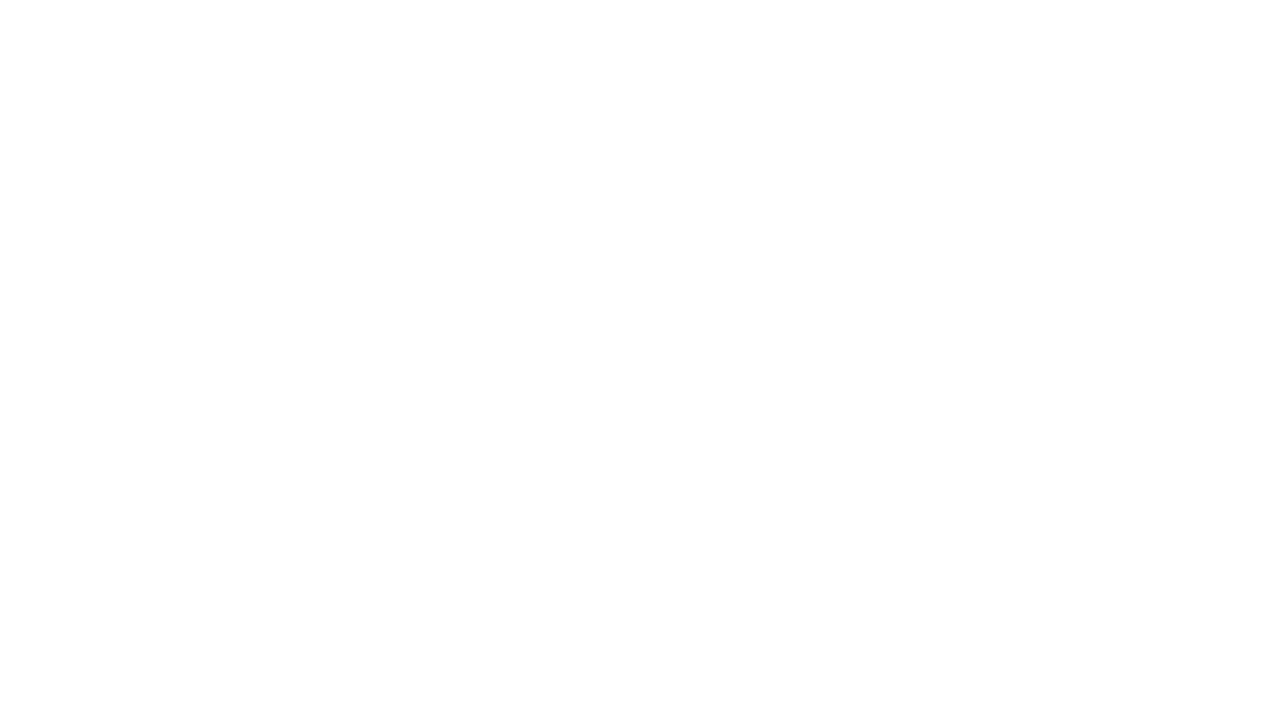
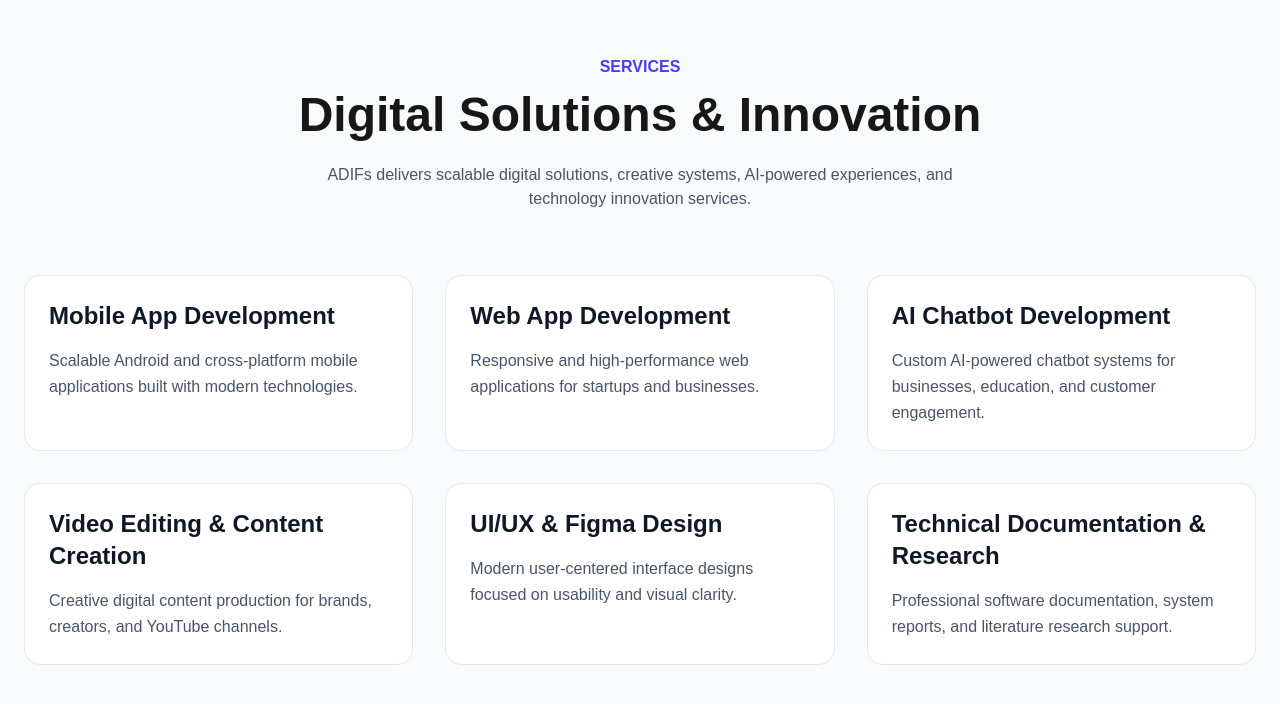
Before and after one commit to busingyeantho/adifs-platform, a Next.js app: page / in a window 1280 px wide. Shown: the part 906-1610 px from the top of the page. Before the commit the page ends 865 px from the top, so only its background shows below. Built offline with nearby package versions, Linux system fonts and the light colour scheme.

Commit message:
Build scalable services section architecture

```diff
--- a/src/app/page.tsx
+++ b/src/app/page.tsx
@@ -1,9 +1,11 @@
 import HeroSection from "@/sections/HeroSection";
+import ServicesSection from "@/sections/ServicesSection";
 
 export default function Home() {
   return (
     <main>
       <HeroSection />
+      <ServicesSection />
     </main>
   );
 }
--- /dev/null
+++ b/src/components/ui/ServiceCard.tsx
@@ -0,0 +1,23 @@
+type ServiceCardProps = {
+  title: string;
+  description: string;
+};
+
+export default function ServiceCard({
+  title,
+  description,
+}: ServiceCardProps) {
+  return (
+    <div className="bg-white rounded-2xl p-6 border border-gray-200 hover:shadow-xl transition-all duration-300">
+
+      <h3 className="text-2xl font-semibold mb-4 text-gray-900">
+        {title}
+      </h3>
+
+      <p className="text-gray-600 leading-relaxed">
+        {description}
+      </p>
+
+    </div>
+  );
+}
--- /dev/null
+++ b/src/constants/servicesData.ts
@@ -0,0 +1,32 @@
+export const servicesData = [
+  {
+    title: "Mobile App Development",
+    description:
+      "Scalable Android and cross-platform mobile applications built with modern technologies.",
+  },
+  {
+    title: "Web App Development",
+    description:
+      "Responsive and high-performance web applications for startups and businesses.",
+  },
+  {
+    title: "AI Chatbot Development",
+    description:
+      "Custom AI-powered chatbot systems for businesses, education, and customer engagement.",
+  },
+  {
+    title: "Video Editing & Content Creation",
+    description:
+      "Creative digital content production for brands, creators, and YouTube channels.",
+  },
+  {
+    title: "UI/UX & Figma Design",
+    description:
+      "Modern user-centered interface designs focused on usability and visual clarity.",
+  },
+  {
+    title: "Technical Documentation & Research",
+    description:
+      "Professional software documentation, system reports, and literature research support.",
+  },
+];
--- /dev/null
+++ b/src/sections/ServicesSection.tsx
@@ -0,0 +1,46 @@
+import ServiceCard from "@/components/ui/ServiceCard";
+import { servicesData } from "@/constants/servicesData";
+
+export default function ServicesSection() {
+  return (
+    <section className="py-24 px-6 bg-gray-50">
+
+      <div className="max-w-7xl mx-auto">
+
+        {/* Section Header */}
+        <div className="text-center mb-16">
+
+          <p className="text-indigo-600 font-semibold mb-3">
+            SERVICES
+          </p>
+
+          <h2 className="text-5xl font-bold mb-6">
+            Digital Solutions & Innovation
+          </h2>
+
+          <p className="text-gray-600 max-w-2xl mx-auto">
+            ADIFs delivers scalable digital solutions,
+            creative systems, AI-powered experiences,
+            and technology innovation services.
+          </p>
+
+        </div>
+
+        {/* Services Grid */}
+        <div className="grid grid-cols-1 md:grid-cols-2 lg:grid-cols-3 gap-8">
+
+          {servicesData.map((service) => (
+            <ServiceCard
+              key={service.title}
+              title={service.title}
+              description={service.description}
+            />
+          ))}
+
+        </div>
+
+      </div>
+
+    </section>
+  );
+}
```
